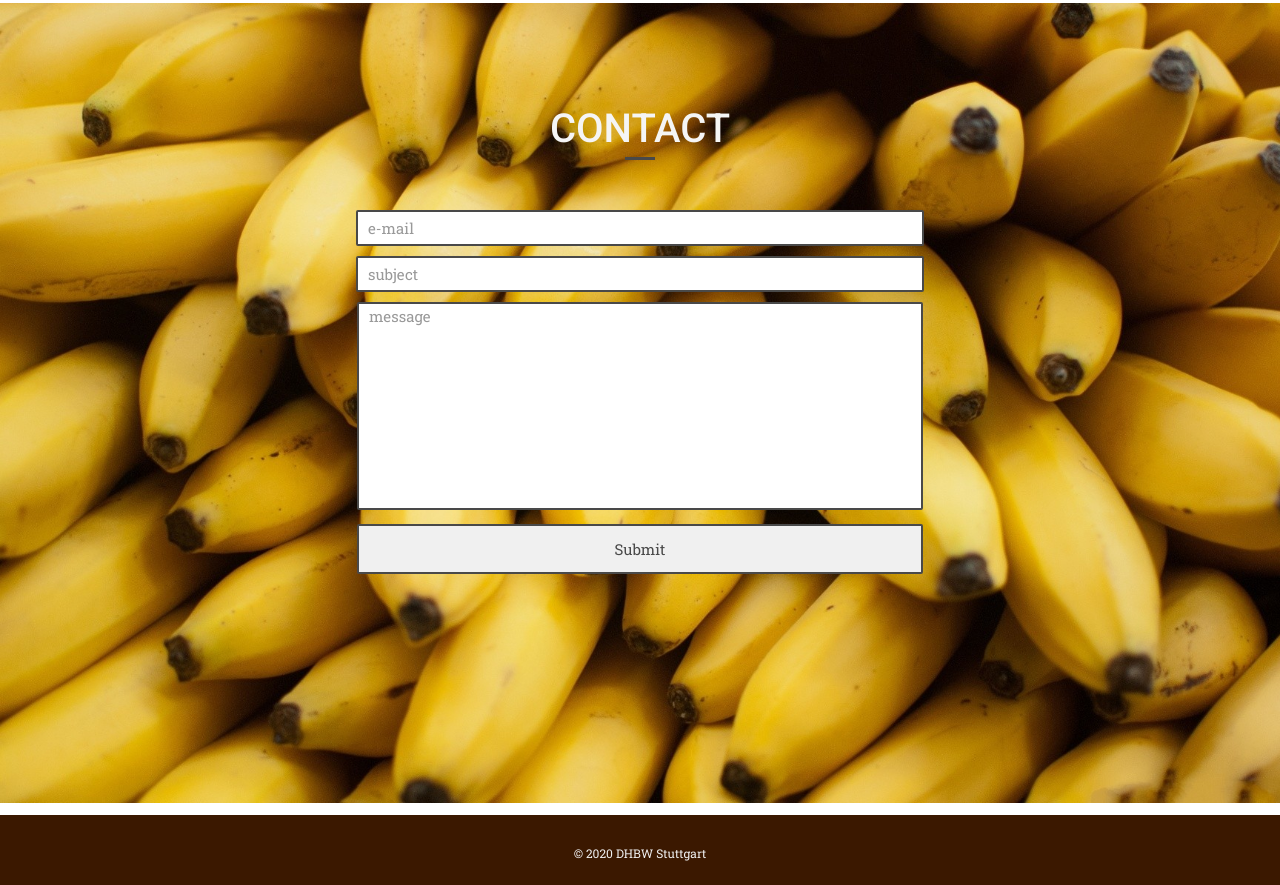
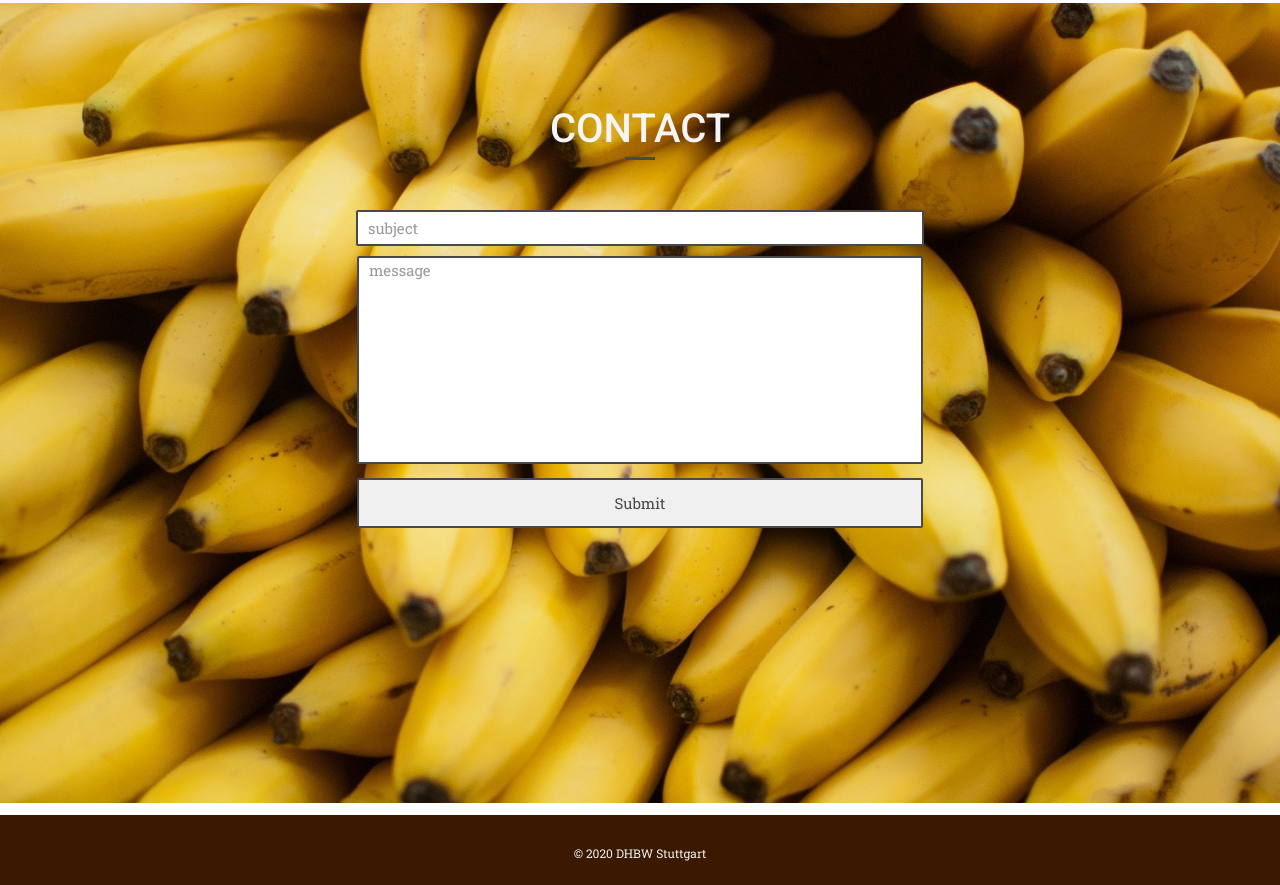
Before and after one commit to Yonkske/TeamBanane, a website: page html/index.html in a window 1280 px wide. Shown: the part 5012-5897 px from the top of the page. Drawn offline with Linux system fonts and the light colour scheme.

Commit message:
contact form e-mail field deleted

```diff
--- a/html/index.html
+++ b/html/index.html
@@ -102,7 +102,6 @@
     <hr>
 
     <form id = "contactForm">
-        <input class="input_text" type="email" tabindex="8" placeholder="e-mail"><br>
         <input class="input_text" type="text" tabindex="9" placeholder="subject"><br>
         <textarea class="input_text" tabindex="10" placeholder="message"></textarea><br>
         <input class="button" type="submit" tabindex="11">
```
Also changed, not shown: html/js/index.js (+0 -30 lines).
